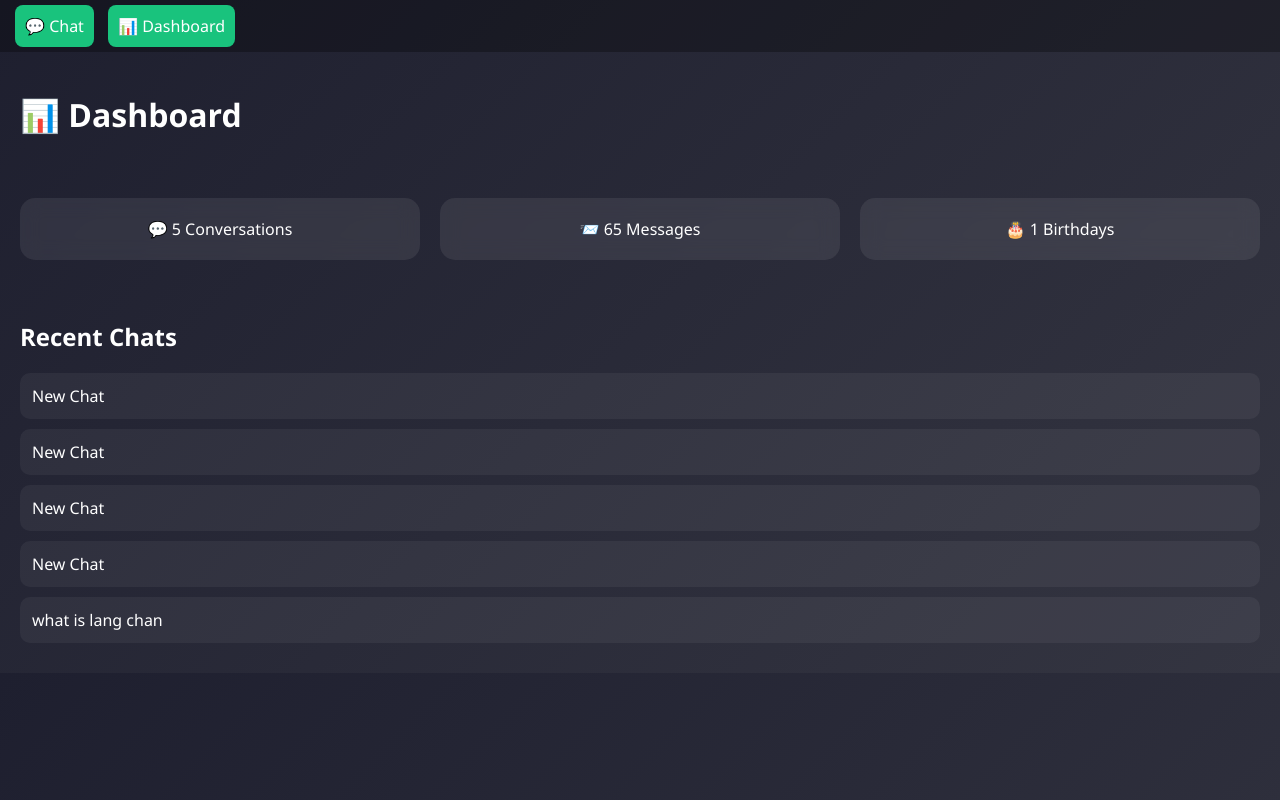
After one commit to Harshita-Kumari/ai-personal-assistant, a Django app: page /dashboard/ in a window 1280 px wide. The commit adds this page. Run offline with Django 5.2, Linux system fonts and the light colour scheme; a user stored in the database is signed in; data comes from the database, SQL or seed files in the repository; both versions use the stored data as it was after the commit.

Commit message:
Final AI Assistant with voice, memory, dashboard

```diff
--- /dev/null
+++ b/assistant/templates/assistant/dashboard.html
@@ -0,0 +1,112 @@
+<!DOCTYPE html>
+<html>
+<head>
+    <title>Dashboard</title>
+
+    <style>
+        body {
+            margin: 0;
+            font-family: 'Segoe UI', sans-serif;
+            background: linear-gradient(135deg, #1e1f2f, #343541);
+            color: white;
+        }
+
+        /* Navbar */
+        .nav {
+            display: flex;
+            justify-content: space-between;
+            padding: 15px;
+            background: rgba(0,0,0,0.3);
+        }
+
+        .nav a {
+            padding: 10px;
+            background: #19c37d;
+            border-radius: 8px;
+            text-decoration: none;
+            color: white;
+            margin-right: 10px;
+            transition: 0.3s;
+        }
+
+        .nav a:hover {
+            transform: scale(1.1);
+        }
+
+        /* Cards */
+        .cards {
+            display: grid;
+            grid-template-columns: repeat(auto-fit, minmax(200px, 1fr));
+            gap: 20px;
+            padding: 20px;
+        }
+
+        .card {
+            padding: 20px;
+            border-radius: 15px;
+            backdrop-filter: blur(10px);
+            background: rgba(255,255,255,0.08);
+            text-align: center;
+            transition: 0.3s;
+        }
+
+        .card:hover {
+            transform: translateY(-5px);
+        }
+
+        /* Recent chats */
+        .recent {
+            padding: 20px;
+        }
+
+        .chat-item {
+            padding: 12px;
+            margin: 10px 0;
+            border-radius: 10px;
+            background: rgba(255,255,255,0.05);
+            transition: 0.3s;
+        }
+
+        .chat-item:hover {
+            background: rgba(255,255,255,0.15);
+            transform: translateX(5px);
+        }
+
+        a {
+            color: white;
+            text-decoration: none;
+        }
+    </style>
+</head>
+
+<body>
+
+<div class="nav">
+    <div>
+        <a href="/">💬 Chat</a>
+        <a href="/dashboard/">📊 Dashboard</a>
+    </div>
+</div>
+
+<h1 style="padding: 20px;">📊 Dashboard</h1>
+
+<div class="cards">
+    <div class="card">💬 {{ total_conversations }} Conversations</div>
+    <div class="card">📨 {{ total_messages }} Messages</div>
+    <div class="card">🎂 {{ total_birthdays }} Birthdays</div>
+</div>
+
+<div class="recent">
+    <h2>Recent Chats</h2>
+
+    {% for chat in recent_chats %}
+        <div class="chat-item">
+            <a href="/?convo_id={{ chat.id }}">
+                {{ chat.title }}
+            </a>
+        </div>
+    {% endfor %}
+</div>
+
+</body>
+</html>
--- a/assistant/urls.py
+++ b/assistant/urls.py
@@ -1,9 +1,11 @@
 from django.urls import path
-from .views import ChatPageView, CreateConversationView, ChatAPIView
+from .views import BirthdayReminderView, ChatPageView, CreateConversationView, ChatAPIView,DashboardView
+
 
 urlpatterns = [
     path('', ChatPageView.as_view(), name='chat'),
     path('new/', CreateConversationView.as_view(), name='new_chat'),
-    path('new/', CreateConversationView.as_view(), name='new_chat'),
     path('chat/<int:convo_id>/', ChatAPIView.as_view(), name='chat_api'),
+    path('birthday-reminder/', BirthdayReminderView.as_view(), name='birthday_reminder'),
+    path('dashboard/', DashboardView.as_view(), name='dashboard'),
 ]
--- a/assistant/views.py
+++ b/assistant/views.py
@@ -1,105 +1,38 @@
-# import os
-# from django.shortcuts import render
-# from django.http import JsonResponse
-# from .models import ChatHistory
-# from openai import OpenAI
-
-# client = OpenAI(api_key=os.getenv("OPENAI_API_KEY"))
-
-# def chat_page(request):
-#     return render(request, "chat.html")
-
-
-# def chat_api(request):
-#     if request.method == "POST":
-#         user_input = request.POST.get("message")
-
-#         # Get previous chats (memory)
-#         history = ChatHistory.objects.all().order_by('-created_at')[:5]
-
-#         messages = [
-#             {"role": "system", "content": "You are a helpful personalized assistant."}
-#         ]
-
-#         # Add memory
-#         for chat in reversed(history):
-#             messages.append({"role": "user", "content": chat.user_message})
-#             messages.append({"role": "assistant", "content": chat.ai_response})
-
-#         messages.append({"role": "user", "content": user_input})
-
-#         response = client.chat.completions.create(
-#             model="gpt-4o-mini",
-#             messages=messages
-#         )
-
-#         ai_reply = response.choices[0].message.content
-
-#         # Save to DB
-#         ChatHistory.objects.create(
-#             user_message=user_input,
-#             ai_response=ai_reply
-#         )
-
-#         return JsonResponse({"response": ai_reply})
-
-# from django.shortcuts import render, redirect
-# from django.http import JsonResponse
-# from django.contrib.auth.decorators import login_required
-# from .models import Conversation, Message
-# from .services import get_ai_response
-
-# @login_required
-# def chat_page(request):
-#     conversations = Conversation.objects.filter(user=request.user)
-#     return render(request, "chat.html", {"conversations": conversations})
-
-
-# @login_required
-# def create_conversation(request):
-#     convo = Conversation.objects.create(user=request.user)
-#     return redirect('chat')
-
-
-# @login_required
-# def chat_api(request, convo_id):
-#     if request.method == "POST":
-#         message = request.POST.get("message")
-
-#         convo = Conversation.objects.get(id=convo_id, user=request.user)
-
-#         Message.objects.create(conversation=convo, role="user", content=message)
-
-#         # Fetch conversation history
-#         msgs = Message.objects.filter(conversation=convo)
-
-#         messages = [{"role": m.role, "content": m.content} for m in msgs]
-
-#         ai_reply = get_ai_response(messages)
-
-#         Message.objects.create(conversation=convo, role="assistant", content=ai_reply)
-
-#         return JsonResponse({"response": ai_reply})
-
 from django.views import View
 from django.shortcuts import render, redirect
 from django.http import JsonResponse
 from django.contrib.auth.mixins import LoginRequiredMixin
-from .models import Conversation, Message
+from datetime import datetime
+
+from .models import Conversation, Message, Birthday
 from .services import AIService
 
 
+from .models import UserMemory
+
+
+# 🧠 Chat Page
 class ChatPageView(LoginRequiredMixin, View):
     def get(self, request):
         convo_id = request.GET.get("convo_id")
 
         if convo_id:
-            conversation = Conversation.objects.get(id=convo_id, user=request.user)
+            try:
+                conversation = Conversation.objects.get(
+                    id=convo_id,
+                    user=request.user
+                )
+            except Conversation.DoesNotExist:
+                conversation = Conversation.objects.filter(
+                    user=request.user
+                ).first()
         else:
-            conversation = Conversation.objects.filter(user=request.user).first()
+            conversation = Conversation.objects.filter(
+                user=request.user
+            ).first()
 
-            if not conversation:
-                conversation = Conversation.objects.create(user=request.user)
+        if not conversation:
+            conversation = Conversation.objects.create(user=request.user)
 
         conversations = Conversation.objects.filter(user=request.user)
         messages = Message.objects.filter(conversation=conversation)
@@ -110,19 +43,70 @@ class ChatPageView(LoginRequiredMixin, View):
             "conversations": conversations
         })
 
+
+# ➕ New Chat
 class CreateConversationView(LoginRequiredMixin, View):
     def get(self, request):
-        convo = Conversation.objects.create(user=request.user)
+        Conversation.objects.create(user=request.user)
         return redirect('chat')
 
 
+# 🤖 Chat API
 class ChatAPIView(LoginRequiredMixin, View):
     def post(self, request, convo_id):
         user_message = request.POST.get("message")
 
-        conversation = Conversation.objects.get(
-            id=convo_id, user=request.user
-        )
+        if not user_message:
+            return JsonResponse({"response": "⚠️ Empty message"}, status=400)
+
+        # 🎂 ADD BIRTHDAY COMMAND
+        if "add birthday" in user_message.lower():
+            try:
+                # Format: Add birthday Rahul 2002-05-10
+                parts = user_message.split()
+                name = parts[2]
+                date_obj = datetime.strptime(parts[3], "%Y-%m-%d").date()
+
+                Birthday.objects.create(
+                    user=request.user,
+                    name=name,
+                    date=date_obj
+                )
+
+                return JsonResponse({
+                    "response": f"✅ Birthday saved for {name}"
+                })
+
+            except:
+                return JsonResponse({
+                    "response": "⚠️ Use format: Add birthday Rahul 2002-05-10"
+                })
+
+        # 🎂 SHOW BIRTHDAYS
+        if "show birthdays" in user_message.lower():
+            birthdays = Birthday.objects.filter(user=request.user)
+
+            if not birthdays.exists():
+                return JsonResponse({
+                    "response": "No birthdays saved."
+                })
+
+            data = "\n".join([
+                f"{b.name} - {b.date}" for b in birthdays
+            ])
+
+            return JsonResponse({"response": data})
+
+        # 💬 NORMAL CHAT FLOW
+        try:
+            conversation = Conversation.objects.get(
+                id=convo_id,
+                user=request.user
+            )
+        except Conversation.DoesNotExist:
+            return JsonResponse({
+                "response": "⚠️ Conversation not found"
+            }, status=404)
 
         # Save user message
         Message.objects.create(
@@ -131,7 +115,12 @@ class ChatAPIView(LoginRequiredMixin, View):
             content=user_message
         )
 
-        # Fetch history
+        # Set title (first message)
+        if conversation.title == "New Chat":
+            conversation.title = user_message[:30]
+            conversation.save()
+
+        # Get chat history
         messages = Message.objects.filter(conversation=conversation)
 
         formatted_messages = [
@@ -139,9 +128,32 @@ class ChatAPIView(LoginRequiredMixin, View):
             for m in messages
         ]
 
-        # AI Response
+
+        # 🧠 Detect memory
+        if "my name is" in user_message.lower():
+            name = user_message.split("is")[-1].strip()
+
+            UserMemory.objects.update_or_create(
+                user=request.user,
+                key="name",
+                defaults={"value": name}
+            )
+
+            return JsonResponse({"response": f"Nice to meet you, {name} 😊"})
+
+        # 🤖 AI RESPONSE
         ai_service = AIService()
-        ai_reply = ai_service.get_response(formatted_messages)
+
+        try:
+            ai_reply = ai_service.get_response(
+                formatted_messages,
+                request.user
+            )
+        except Exception as e:
+            print("AI ERROR:", e)
+            return JsonResponse({
+                "response": "⚠️ AI error occurred"
+            }, status=500)
 
         # Save AI message
         Message.objects.create(
@@ -151,3 +163,46 @@ class ChatAPIView(LoginRequiredMixin, View):
         )
 
         return JsonResponse({"response": ai_reply})
+
+from datetime import date
+
+class BirthdayReminderView(LoginRequiredMixin, View):
+    def get(self, request):
+        today = date.today()
+
+        birthdays = Birthday.objects.filter(
+            user=request.user,
+            date__month=today.month,
+            date__day=today.day
+        )
+
+        if birthdays.exists():
+            names = ", ".join([b.name for b in birthdays])
+            return JsonResponse({
+                "message": f"🎉 Today is {names}'s birthday!"
+            })
+
+        return JsonResponse({"message": ""})
+
+from django.views import View
+from django.shortcuts import render
+from django.contrib.auth.mixins import LoginRequiredMixin
+from .models import Conversation, Message, Birthday
+
+
+class DashboardView(LoginRequiredMixin, View):
+    def get(self, request):
+        user = request.user
+
+        conversations = Conversation.objects.filter(user=user)
+        messages = Message.objects.filter(conversation__user=user)
+        birthdays = Birthday.objects.filter(user=user)
+
+        context = {
+            "total_conversations": conversations.count(),
+            "total_messages": messages.count(),
+            "total_birthdays": birthdays.count(),
+            "recent_chats": conversations.order_by('-created_at')[:5]
+        }
+
+        return render(request, "assistant/dashboard.html", context)
```
Also changed, not shown: assistant/models.py (+16 -0 lines), assistant/services.py (+51 -18 lines), assistant/templates/assistant/chat.html (+269 -33 lines), assistant/migrations/0003_usermemory.py (added), assistant/migrations/0004_birthday.py (added), db.sqlite3.
